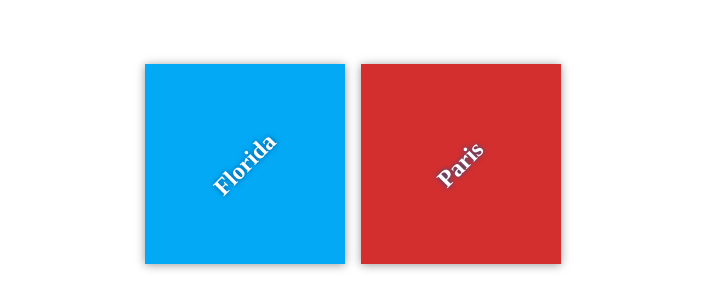
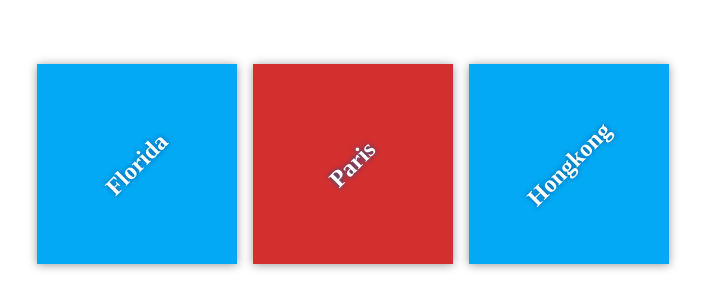
Before and after one commit to cdskycom/my-travel-plans, a plain HTML site: page index.html in a window 1280 px wide. Shown: the part 236-544 px from the top of the page, without its empty margins (287-992 px from the left). Drawn offline with Linux system fonts and the light colour scheme.

Commit message:
Add a new destitation

```diff
--- a/index.html
+++ b/index.html
@@ -17,6 +17,10 @@
             <div class="destination" id="paris">
                 <h2>Paris</h2>
             </div>
+
+            <div class="destination" id="hongkong">
+                <h2>Hongkong</h2>
+            </div>
         </div>
     </div>
 
```
